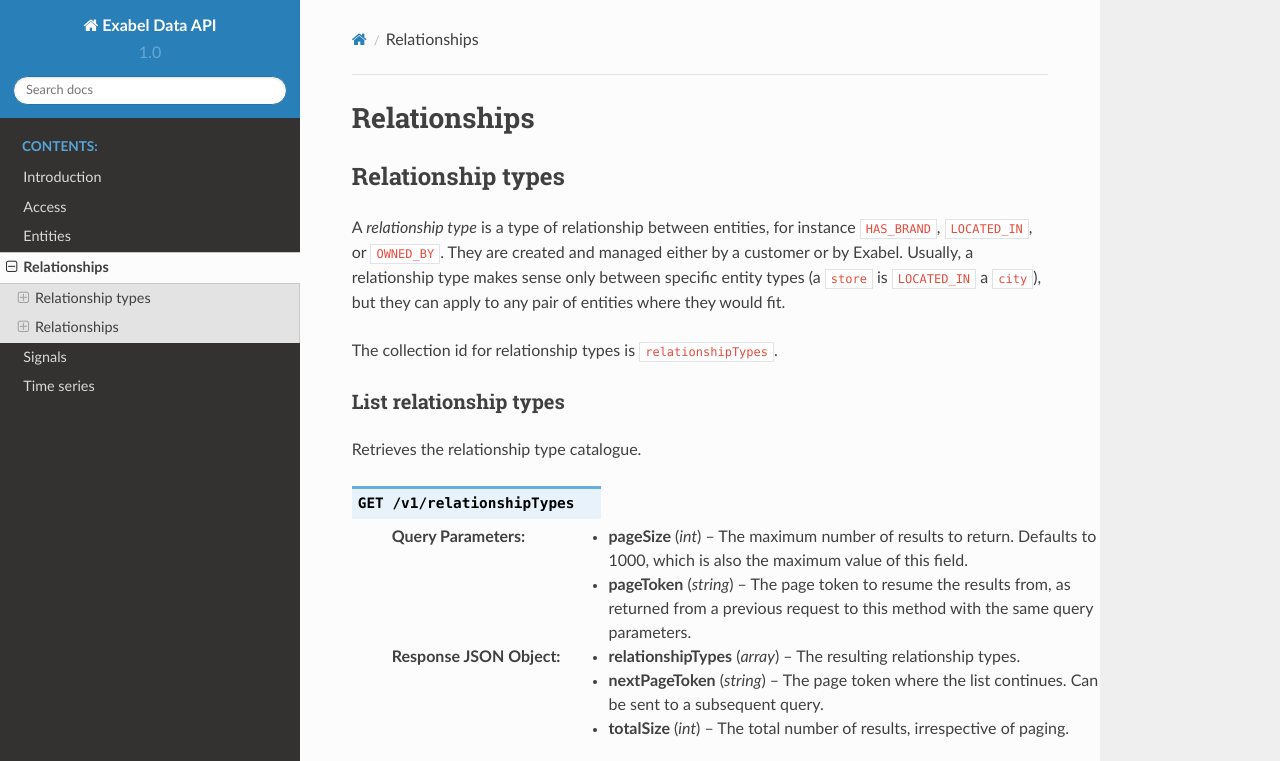
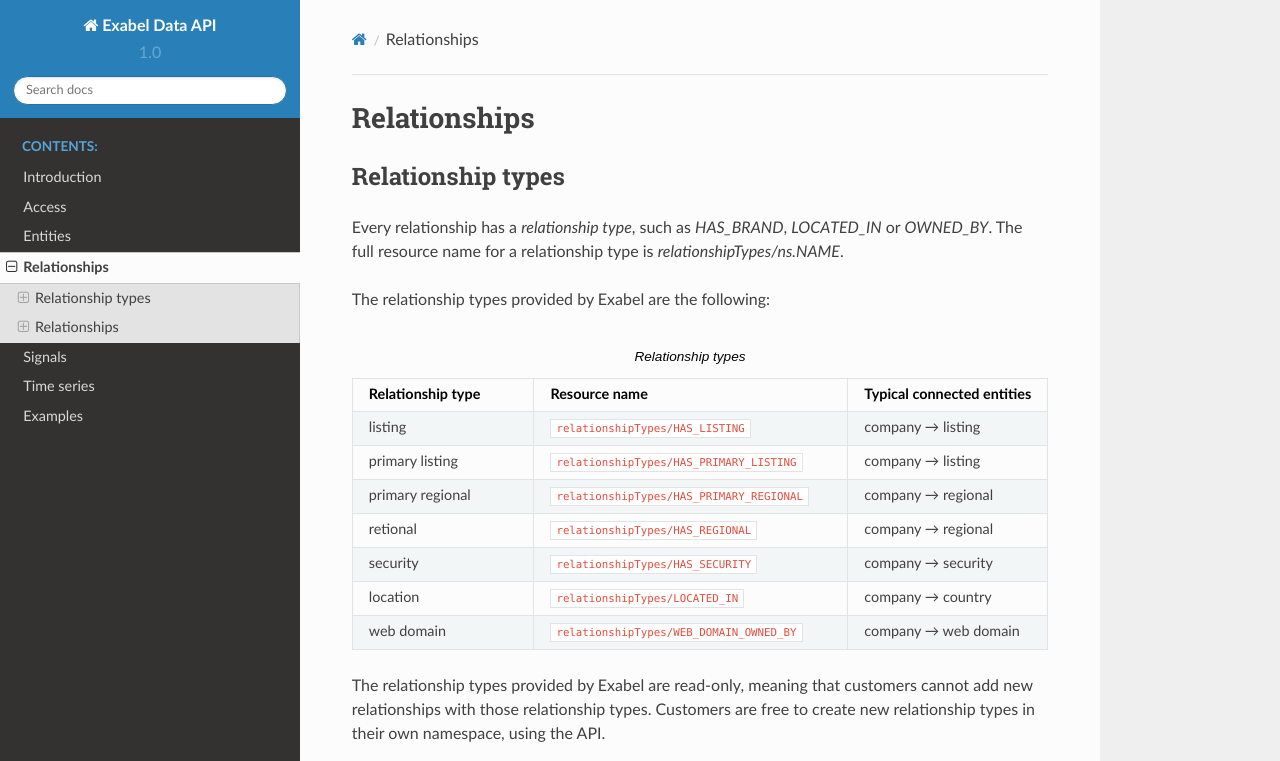
Before and after one commit to Exabel/api, a Sphinx documentation site: the page built from exabel/api/data/doc/relationships.rst, in a window 1280 px wide and 900 px high, cut to the strip 0-761 px from the top of the window. Built offline with Sphinx 7.4.7 and the Read the Docs theme 2.0.0, drawn with Linux system fonts in a browser that asks for light colours; formulas are drawn with MathJax 3; some of the changed text lies outside the part shown.

Commit message:
Expand api documentation with sdk examples

```diff
--- a/exabel/api/data/doc/access.rst
+++ b/exabel/api/data/doc/access.rst
@@ -1,4 +1,3 @@
-
 Access
 ==========================================
 
--- a/exabel/api/data/doc/index.rst
+++ b/exabel/api/data/doc/index.rst
@@ -12,3 +12,4 @@
    relationships
    signals
    timeseries
+   example
--- a/exabel/api/data/doc/relationships.rst
+++ b/exabel/api/data/doc/relationships.rst
@@ -6,10 +6,44 @@
 Relationship types
 ******************
 
-A *relationship type* is a type of relationship between entities, for instance ``HAS_BRAND``, ``LOCATED_IN``,
-or ``OWNED_BY``. They are created and managed either by a customer or by Exabel. Usually, a relationship type makes
-sense only between specific entity types (a ``store`` is ``LOCATED_IN`` a ``city``), but they can apply to any pair
-of entities where they would fit.
+Every relationship has a `relationship type`, such as `HAS_BRAND`, `LOCATED_IN` or `OWNED_BY`. The
+full resource name for a relationship type is `relationshipTypes/ns.NAME`.
+
+The relationship types provided by Exabel are the following:
+
+.. list-table:: Relationship types
+    :widths: 25 40 20
+    :header-rows: 1
+
+    * - Relationship type
+      - Resource name
+      - Typical connected entities
+    * - listing
+      - ``relationshipTypes/HAS_LISTING``
+      - company → listing
+    * - primary listing
+      - ``relationshipTypes/HAS_PRIMARY_LISTING``
+      - company → listing
+    * - primary regional
+      - ``relationshipTypes/HAS_PRIMARY_REGIONAL``
+      - company → regional
+    * - retional
+      - ``relationshipTypes/HAS_REGIONAL``
+      - company → regional
+    * - security
+      - ``relationshipTypes/HAS_SECURITY``
+      - company → security
+    * - location
+      - ``relationshipTypes/LOCATED_IN``
+      - company → country
+    * - web domain
+      - ``relationshipTypes/WEB_DOMAIN_OWNED_BY``
+      - company → web domain
+
+
+The relationship types provided by Exabel are read-only, meaning that customers cannot add new
+relationships with those relationship types. Customers are free to create new relationship types in
+their own namespace, using the API.
 
 The collection id for relationship types is ``relationshipTypes``.
 
@@ -173,12 +207,19 @@
 Relationships
 *************
 
-A *relationship* belongs to exactly one relationship type and defines a directed relationship between two concrete
-entities. For two specific entities, there can be at most one relationship of the same type between them.
+A `relationship` is a directed connection between two entities with a relationship type, that is, it
+is a connection `from` one entity `to` another entity. There can only be a single relationship of
+the same type and in the same direction between any two entities.
 
-Relationships created and managed by Exabel are exclusively between Exabel’s entities.
+Typically a relationship only makes sense for specific entity types: For example, the relationship
+HAS_LISTING requires the `from` entity to be a company and the `to` entity to be a listing. However,
+this restriction is not enforced.
 
-Relationships created and managed by a customer are between their and Exabel’s entities in any combination.
+Exabel maintains a large number relationships between entities in the global namespace. These
+relationship all have one of the relationship types in the global namespace.
+
+Customers can create new relationships between any entities they have access to, that is, both
+entities in the global namespace and in their own namespace.
 
 The collection id for relationships is ``relationships``.
 
```
Also changed, not shown: exabel/api/data/doc/entities.rst (+48 -5 lines), exabel/api/data/doc/example.rst (added, +210 -0 lines), exabel/api/data/doc/signals.rst (+10 -2 lines), exabel/api/data/doc/timeseries.rst (+9 -7 lines).
